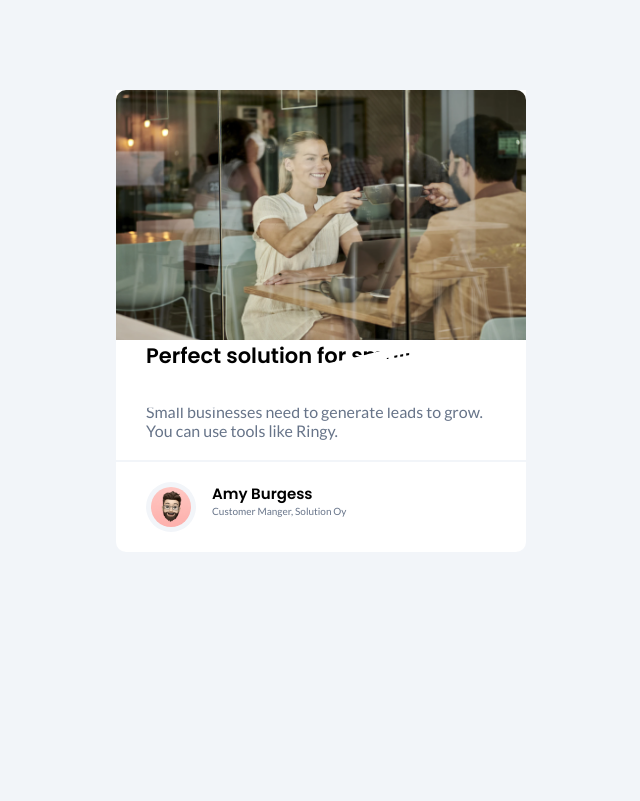
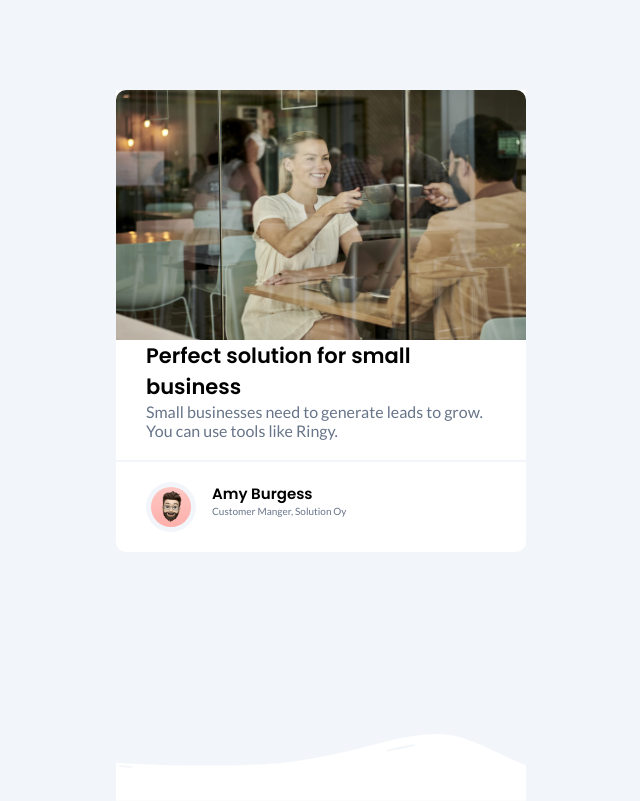
Before and after one commit to topi6035/business_blog, a plain HTML site: page index.html in a window 1280 px wide. Shown: the whole page, without its empty margins (319-959 px from the left). Drawn offline with Linux system fonts and the light colour scheme.

Commit message:
style.css

```diff
--- a/style.css
+++ b/style.css
@@ -13,11 +13,7 @@ body{
 .card{
     width: 410px;
     background-color: #FFFFFF;
-    /* border:black 1px solid; */
     border-radius: 10px;
-    /* display: flex;
-    flex-direction: column;
-    align-items: center; */
 }
 .title{
     padding-left: 30px;
@@ -34,13 +30,15 @@ body{
 
 .hero img {
     width: 410px;
+    margin-bottom: 50pz;
     border-radius: 10px 10px 0px 0px;
+    z-index: 1;
 }
 
 .svg{
-    top: 42.7%;
     position:absolute;
-    /* bottom: 50px; */
+    z-index: -1;
+    bottom: -1px;
 }
 
 .autor{
```
